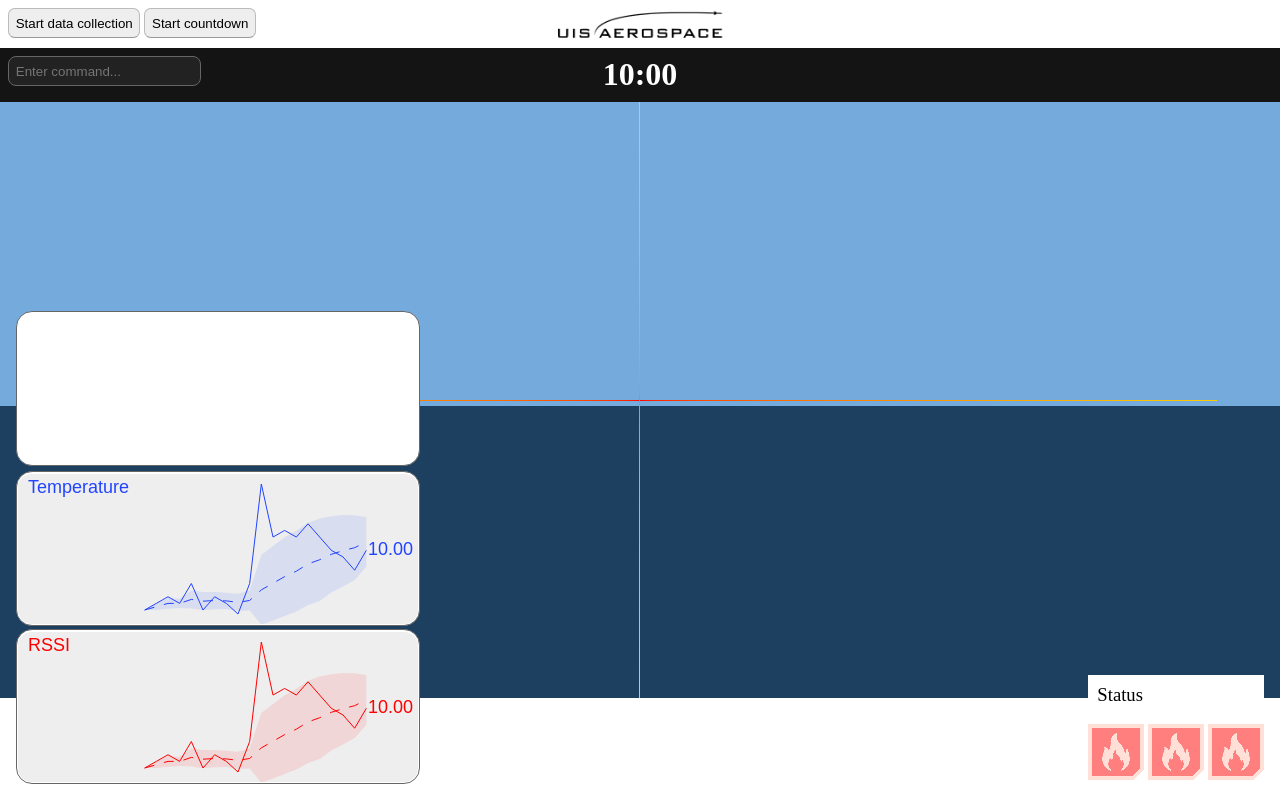
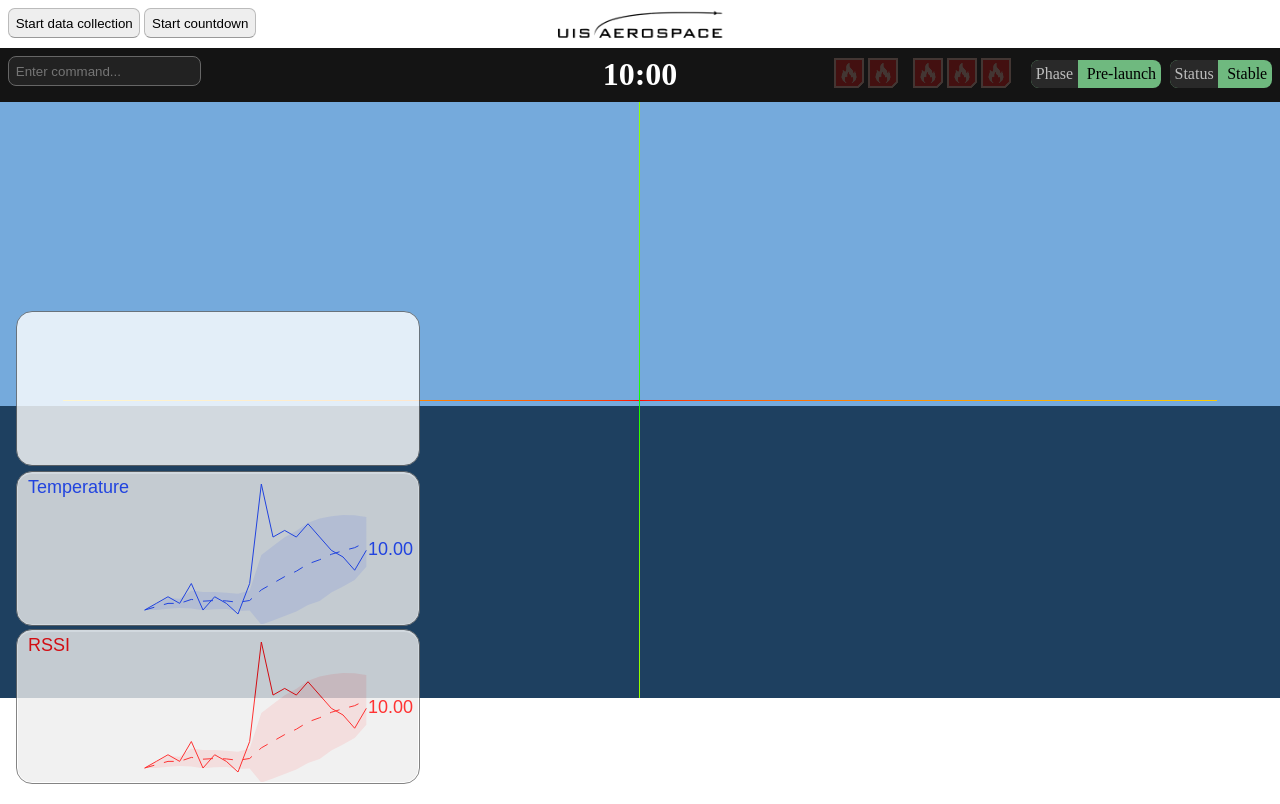
Before and after one commit to jon-tj/LaunchView, a Flask app: page / in a window 1280 px wide. Run offline with Flask 3, Linux system fonts and the light colour scheme; a map, chart or similar area stays blank; parts of the project's set-up code (start-up, migrations or seed data) failed here and were passed over; some libraries are stand-ins or nearby versions.

Commit message:
status in header

```diff
--- a/Flask/server.py
+++ b/Flask/server.py
@@ -39,6 +39,13 @@ def api_get_phase(): return get_phase()
 
 @app.route("/api/phase", methods=["POST"])
 def api_next_phase(): return next_phase()
+
+@app.route("/api/fire")
+def api_countdown_fire():
+    #
+    # DO SOME STUFF HERE
+    #
+    return next_phase()
 
 # Commands
 @app.route("/api/command", methods=["POST"])
--- a/Flask/static/js/api.js
+++ b/Flask/static/js/api.js
@@ -1,7 +1,9 @@
 function getAll(){
     fetch("/api/gps")
     .then(r=>r.json())
-    .then(data=>{
-        console.log(data)
+    .then(obj=>{
+        if(obj.err){
+
+        }
     });
 }
--- /dev/null
+++ b/Flask/static/js/countdown.js
@@ -0,0 +1,23 @@
+const countdown={
+    timeRemaining: 60*10,
+    element: document.getElementById("countdown"),
+    enabled: false
+}
+
+
+setInterval(() => {
+    if(countdown.enabled && countdown.timeRemaining>0){
+        countdown.timeRemaining--;
+        var minutesRemaining=Math.floor(countdown.timeRemaining/60);
+        var secondsRemaining=countdown.timeRemaining-minutesRemaining*60;
+        countdown.element.innerHTML=`${minutesRemaining}:${secondsRemaining}`
+
+        if(countdown.timeRemaining==0) fetch("/api/fire")
+    }
+}, 1000);
+function toggleCountdown(sender){
+    countdown.enabled=!countdown.enabled;
+    if(countdown.enabled)
+        sender.innerHTML="Pause countdown"
+    else sender.innerHTML="Start countdown"
+}
--- a/Flask/static/styles/main.css
+++ b/Flask/static/styles/main.css
@@ -24,9 +24,10 @@ button{
 button:hover{
     background-color: #ddd;
 }
-body{ margin:0; overflow-x: hidden;}
+body{ margin:0; overflow: hidden;}
 
 .graph{
+    opacity: 0.8;
     position: absolute;
     border-radius: 1em;
     border:1px solid #666;
@@ -53,8 +54,15 @@ img.logo{
     left:50%;
     transform: translate(-50%, 0);
 }
-#status>img.disabled{
-    opacity: 0.5;
+.icons-group{
+    margin-right: 0.7em;
+    display: inline-block;
+}
+.icon{
+    height: 30px;
+}
+.icon.disabled{
+    opacity: 0.2;
 }
 section#status{
     position: absolute;
@@ -122,3 +130,24 @@ section#console-log>p:hover{background-color: black;
 }
 .err{color:rgb(221, 81, 76);
 }
+.status{
+    margin-top: 0.1em;
+    float: right;
+}
+.status>.badge{
+    background-color: rgb(111, 185, 127);
+    display: inline-block;
+    width: fit-content;
+    border-radius: 0.5em;
+    overflow: hidden;
+    margin-left: 0.3em;
+}
+.badge>p{
+    display: inline-block;
+    margin: 0;
+    padding:0.3em;
+}
+.badge>p:first-child{
+    color:rgb(189, 189, 189);
+    background-color: rgb(41, 41, 41);
+}
--- a/Flask/templates/index.html
+++ b/Flask/templates/index.html
@@ -12,12 +12,31 @@
     <header>
       <section class="light">
         <button>Start data collection</button>
-        <button>Start countdown</button>
+        <button onclick="toggleCountdown(this)">Start countdown</button>
 
         <img src="../static/img/logo.png" class="logo">
       </section>
       <section class="dark">
         <h1 id="countdown">10:00</h1>
+        <section class="status">
+          <aside class="icons-group">
+            <img src="../static/img/icons/overheating.png" class="icon disabled" title="Overheating">
+            <img src="../static/img/icons/overheating.png" class="icon disabled" title="Overheating">
+          </aside>
+          <aside class="icons-group">
+            <img src="../static/img/icons/overheating.png" class="icon disabled" title="Overheating">
+            <img src="../static/img/icons/overheating.png" class="icon disabled" title="Overheating">
+            <img src="../static/img/icons/overheating.png" class="icon disabled" title="Overheating">
+          </aside>
+          <aside class="badge">
+            <p>Phase</p>
+            <p>Pre-launch</p>
+          </aside>
+          <aside class="badge">
+            <p>Status</p>
+            <p>Stable</p>
+          </aside>
+        </section>
         <section id="cli">
           <input type="text" placeholder="Enter command..." id="console-input" autocomplete="off" spellcheck="false">
           <section id="console-log"></section>
@@ -29,12 +48,7 @@
       <canvas class="graph" id="Temperature" width=400 height=150></canvas>
       <canvas class="graph" id="Velocity" width=400 height=150></canvas>
     </section>
-    <section id="status"> <!-- Status icons -->
-      <p class="filled">Status</p>
-      <img src="../static/img/icons/overheating.png" class="icon disabled" title="Overheating">
-      <img src="../static/img/icons/overheating.png" class="icon disabled" title="Overheating">
-      <img src="../static/img/icons/overheating.png" class="icon disabled" title="Overheating">
-    </section>
+
     <section> <!-- Altitude -->
 
     </section>
@@ -57,4 +71,5 @@
   <script src="../static/js/live.js"></script>
   <script type="module" src="../static/js/render.js"></script>
   <script src="../static/js/console.js"></script>
+  <script src="../static/js/countdown.js"></script>
 </html>
```
